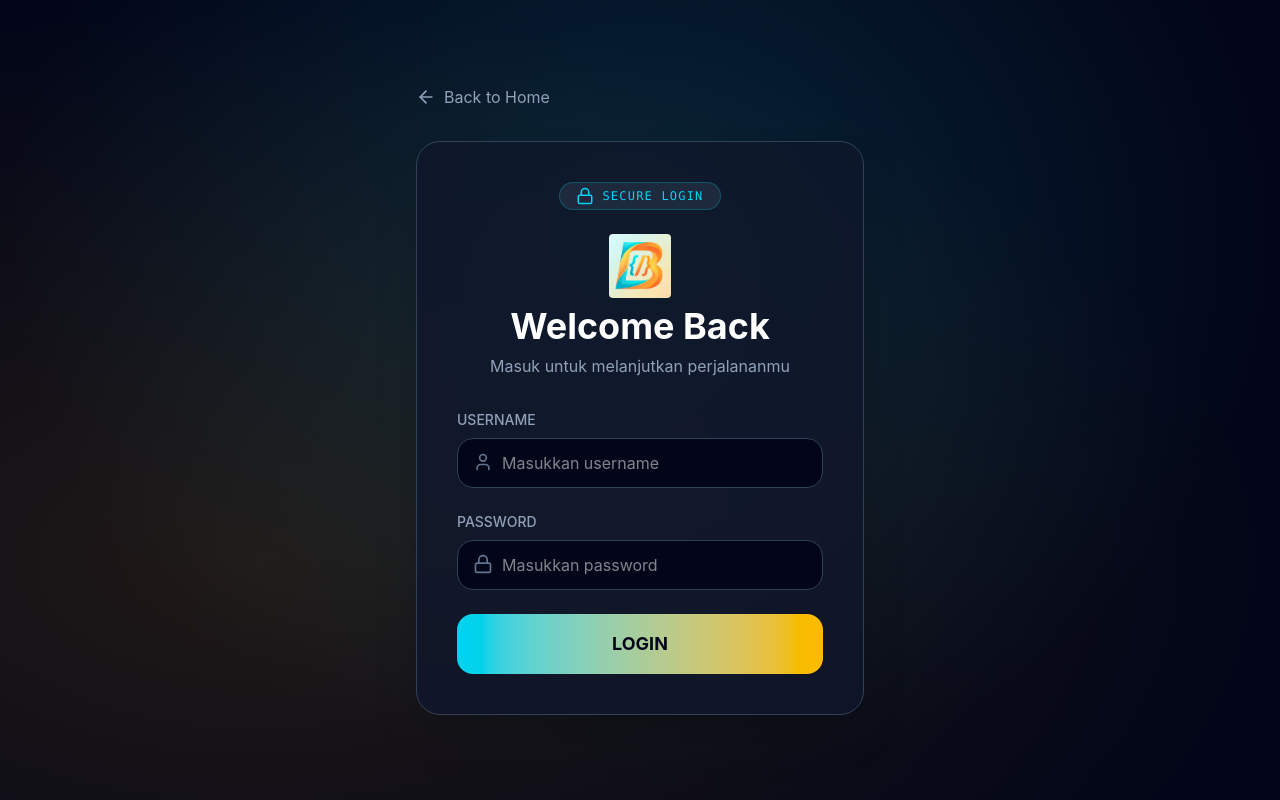
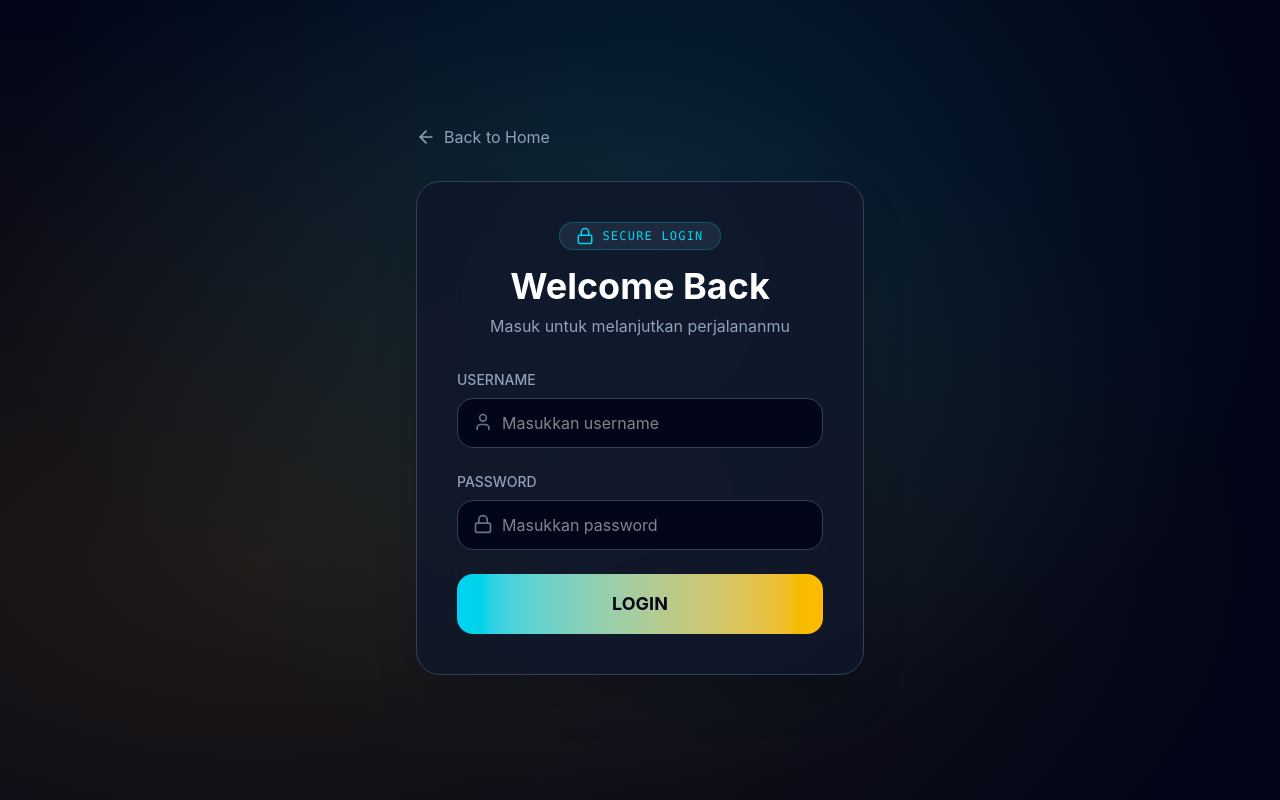
Before and after one commit to aditia-prtm/BakalCoder, a React (Vite) app: page /#/login in a window 1280 px wide. Built offline with nearby package versions, Linux system fonts and the light colour scheme.

Commit message:
fix: delete undetected icon

```diff
--- a/src/pages/LoginPage.jsx
+++ b/src/pages/LoginPage.jsx
@@ -45,9 +45,6 @@ export default function LoginPage({ onLogin }) {
             <div className="inline-flex items-center gap-2 bg-slate-800 border border-cyan-500/30 rounded-full px-4 py-1 mb-4">
               <Lock className="text-cyan-400" size={18} />
               <span className="text-xs font-mono tracking-widest text-cyan-400">SECURE LOGIN</span>
-            </div>
-            <div className='flex justify-center items-center my-2'>
-              <img src="public/icon-bakalcoder.png" alt="bakalcoder" className='h-16 rounded-sm'/>
             </div>
             <h2 className="text-4xl font-bold text-white mb-2">Welcome Back</h2>
             <p className="text-slate-400">Masuk untuk melanjutkan perjalananmu</p>
```
